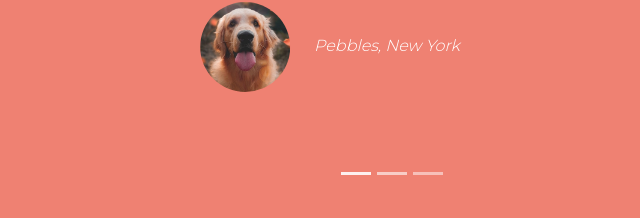
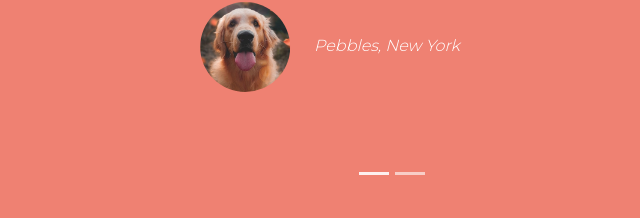
Before and after one commit to BrunoFromMars/udemy-TinDog, a plain HTML site: page index.html in a window 1280 px wide. Shown: the part 1434-1652 px from the top of the page, 248-888 px from the left. Drawn offline with nearby package versions, Linux system fonts and the light colour scheme.

Commit message:
Update index.html

```diff
--- a/index.html
+++ b/index.html
@@ -91,7 +91,6 @@
       <ol class="carousel-indicators">
         <li data-target="#carouselExampleIndicators" data-slide-to="0" class="active"></li>
         <li data-target="#carouselExampleIndicators" data-slide-to="1"></li>
-        <li data-target="#carouselExampleIndicators" data-slide-to="2"></li>
       </ol>
       <div class="carousel-inner">
         <div class="carousel-item container-fluid active">
```
